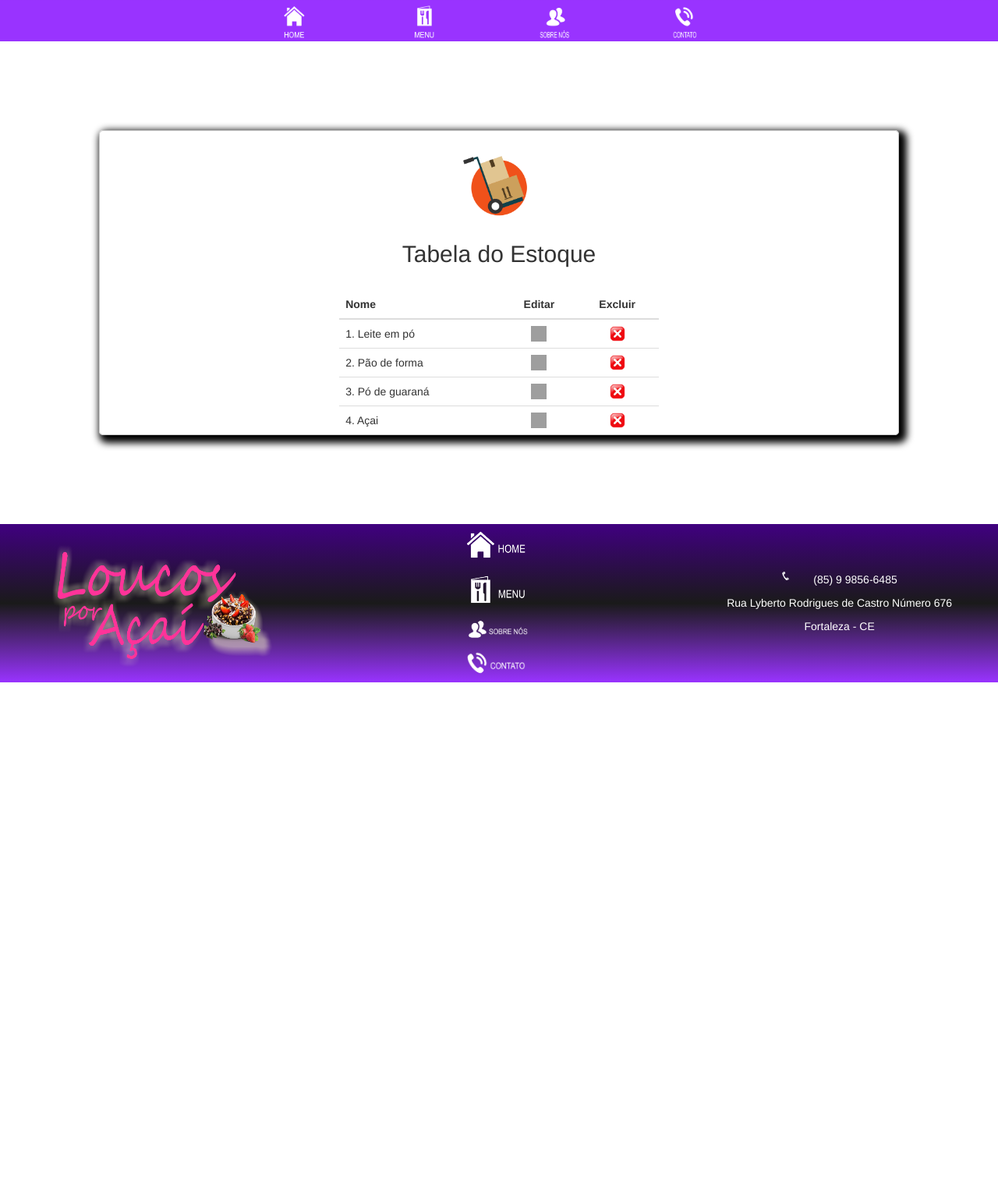
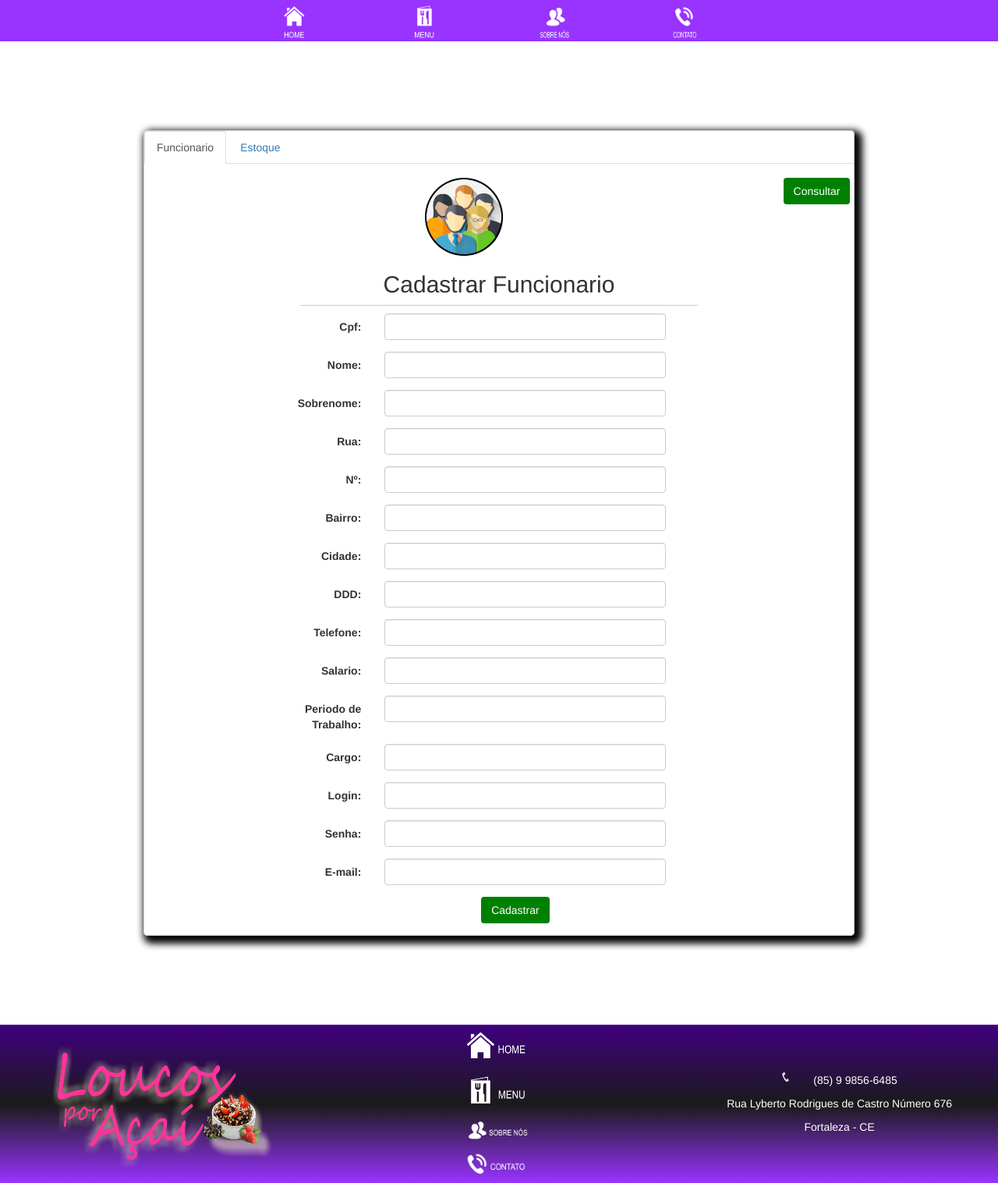
Before and after one commit to LoucosPorAcai/Loucos-por-acai, a Django app: page / in a window 1280 px wide. Shown: the part 223-1740 px from the top of the page at 78% size. Before the commit the page ends 1098 px from the top, so only its background shows below. Run offline with Django 3.2, Linux system fonts and the light colour scheme; some libraries are stand-ins or nearby versions; grey boxes are pictures that could not be loaded.

Commit message:
adicao de alguns regexes + link de algumas paginas + CRUD de estoque e Retrieve de Funcionario

```diff
--- /dev/null
+++ b/modelo/forms.py
@@ -0,0 +1,52 @@
+from django import forms
+from .models import Estoque
+from .models import Funcionario
+from .models import Usuario
+from .models import Telefone
+from .models import Endereco
+from .models import Tipofuncionario
+from .models import Situacao
+
+class EstoqueForm(forms.ModelForm):
+
+    class Meta:
+        model = Estoque
+        fields = ('nome','marca','preco','quant_produtos','minimo','pontos',)
+
+class FuncionarioForm(forms.ModelForm):
+
+    class Meta:
+        model = Funcionario
+        fields = ('salario','periodo_trabalho','usuario','tipo_funcionario','situacao',)
+class UsuarioForm(forms.ModelForm):
+
+    class Meta:
+        model = Usuario
+        fields = ('nome','sobrenome','cpf','login','senha','email','endereco','telefone',)
+
+class TelefoneForm(forms.ModelForm):
+
+    class Meta:
+        model = Telefone
+        fields = ('ddd1','numero1','ddd2','numero2',)
+
+class EnderecoForm(forms.ModelForm):
+
+    class Meta:
+
+        model = Endereco
+        fields = ('rua','numero_casa','complemento','bairro','cep','cidade',)
+
+class TipofuncionarioForm(forms.ModelForm):
+
+    class Meta:
+
+        model = Tipofuncionario
+        fields = ('desc_tipo',)
+
+class SituacaoForm(forms.ModelForm):
+
+    class Meta:
+
+        model = Situacao
+        fields = ('descricao',)
--- a/modelo/templates/view/ConsultarE.html
+++ b/modelo/templates/view/ConsultarE.html
@@ -1,3 +1,4 @@
+
 {% load staticfiles %}
 {% load static %}
 <!DOCTYPE html>
@@ -68,27 +69,14 @@
 					        <th class="centr">Excluir</th>
 					      </tr>
 					    </thead>
-					    <tbody>
-					      <tr >
-					        <td>1. Leite em pó</td>
-					        <td><a href="editeEdicaoG.html"><img class="img-responsive botao centralizar" src="{% static 'imagens/ed.ico'%}"></a></td>
-					        <td><a href=""><img class="img-responsive botao centralizar" src="{% static 'imagens/ex.png'%}"></a></td>
-					      </tr>
-					      <tr>
-					        <td>2. Pão de forma</td>
-					        <td><a href="editeEdicaoG.html"><img class="img-responsive botao centralizar" src="{% static 'imagens/ed.ico'%}"></a></td>
-					        <td><a href=""><img class="img-responsive botao centralizar" src="{% static 'imagens/ex.png'%}"></a></td>
-					      </tr>
-					      <tr>
-					        <td>3. Pó de guaraná</td>
-					        <td><a href="editeEdicaoG.html"><img class="img-responsive botao centralizar" src="{% static 'imagens/ed.ico'%}"></a></td>
-					        <td><a href=""><img class="img-responsive botao centralizar" src="{% static 'imagens/ex.png'%}"></a></td>
-					      </tr>
-					      <tr>
-					        <td>4. Açai</td>
-					        <td><a href="editeEdicaoG.html"><img class="img-responsive botao centralizar" src="{% static 'imagens/ed.ico'%}"></a></td>
-					        <td><a href=""><img class="img-responsive botao centralizar" src="{% static 'imagens/ex.png'%}"></a></td>
-					      </tr>
+							<tbody>
+								{% for estoque in estoques %}
+									<tr>
+										<td>{{ estoque.nome }} {{estoque.marca}}</td>
+										<td><a href="{% url 'edita_estoque' pk=estoque.id %}" href="#ESTOQUE"> <img class="img-responsive botao centralizar" src="{% static 'imagens/ed.ico'%}"></a></td>
+										<td><a href="{% url 'delete_estoque' id=estoque.id %}"><img class="img-responsive botao centralizar" src="{% static 'imagens/ex.png'%}"></a></td>
+									</tr>
+								{% endfor %}
 					    </tbody>
 					  </table>
 				  </div>
--- a/modelo/templates/view/cadG.html
+++ b/modelo/templates/view/cadG.html
@@ -60,59 +60,91 @@
 				  <li class="active"><a data-toggle="tab" href="#home">Funcionario</a></li>
 				  <li><a data-toggle="tab" href="#menu1">Estoque</a></li>
 				</ul>
-
+				{% block content %}
 				<div class="tab-content">
 				  <div id="home" class="tab-pane fade in active">
 				  <a href="consultarF.html"><button type="submit" class="btn meu alinhar">Consultar</button></a>
 				    <img class="img-responsive centralizar tama" src="{% static 'imagens/akivo.png' %}"><h2>Cadastrar Funcionario</h2>
 				<div class="linha2"></div>
-				<form class="form-horizontal mei">
+				<form method="POST" class="form-horizontal mei">
+					{% csrf_token %}
+
 				  <div class="form-group">
 				    <label class="control-label col-sm-2" for="cpf">Cpf:</label>
 				    <div class="col-sm-10">
-				      <input type="cpf" class="form-control tam" id="cpf" placeholder="">
+				      <input type="cpf" class="form-control tam" name ="cpf"id="cpf" placeholder="">
 				    </div>
 				  </div>
 				  <div class="form-group">
 				    <label class="control-label col-sm-2" for="name">Nome:</label>
 				    <div class="col-sm-10">
-				      <input type="name" class="form-control tam" id="nome" placeholder="">
+				      <input type="name" class="form-control tam" name="nome" id="nome" placeholder="">
 				    </div>
 				  </div>
 					<div class="form-group">
-				    <label class="control-label col-sm-2" for="endereco">Endereço:</label>
+				    <label class="control-label col-sm-2" for="name">Sobrenome:</label>
 				    <div class="col-sm-10">
-				      <input type="text" class="form-control tam" id="endereco" placeholder="">
+				      <input type="name" class="form-control tam" name="sobrenome" id="nome" placeholder="">
+				    </div>
+				  </div>
+				  <div class="form-group">
+				    <label class="control-label col-sm-2" for="endereco">Rua:</label>
+				    <div class="col-sm-10">
+				      <input type="text" class="form-control tam" name="rua" id="endereco" placeholder="">
+				    </div>
+				  </div>
+					<div class="form-group">
+				    <label class="control-label col-sm-2" for="endereco">Nº:</label>
+				    <div class="col-sm-10">
+				      <input type="text" class="form-control tam" name="numero" id="endereco" placeholder="">
+				    </div>
+				  </div>
+					<div class="form-group">
+				    <label class="control-label col-sm-2" for="endereco">Bairro:</label>
+				    <div class="col-sm-10">
+				      <input type="text" class="form-control tam" name="bairro" id="endereco" placeholder="">
+				    </div>
+				  </div>
+					<div class="form-group">
+				    <label class="control-label col-sm-2" for="endereco">Cidade:</label>
+				    <div class="col-sm-10">
+				      <input type="text" class="form-control tam" name="cidade" id="endereco" placeholder="">
+				    </div>
+				  </div>
+				  <div class="form-group">
+				    <label class="control-label col-sm-2" for="telefone">DDD:</label>
+				    <div class="col-sm-10">
+				      <input type="text" class="form-control tam" name="ddd"id="telefone" placeholder="">
 				    </div>
 				  </div>
 					 <div class="form-group">
 				    <label class="control-label col-sm-2" for="telefone">Telefone:</label>
 				    <div class="col-sm-10">
-				      <input type="text" class="form-control tam" id="telefone" placeholder="">
+				      <input type="text" class="form-control tam" name="telefone"id="telefone" placeholder="">
 				    </div>
 				  </div>
 				  <div class="form-group">
 				    <label class="control-label col-sm-2" for="salario">Salario:</label>
 				    <div class="col-sm-10">
-				      <input type="text" class="form-control tam" id="salario" placeholder="">
+				      <input type="text" class="form-control tam" name="salario" id="salario" placeholder="">
 				    </div>
 				  </div>
 				  <div class="form-group">
 				    <label class="control-label col-sm-2" for="periodo">Periodo de Trabalho:</label>
 				    <div class="col-sm-10">
-				      <input type="text" class="form-control tam" id="periodo" placeholder="">
+				      <input type="text" class="form-control tam" name="periodo" id="periodo" placeholder="">
 				    </div>
 				  </div>
 				  <div class="form-group">
 				    <label class="control-label col-sm-2" for="cargo">Cargo:</label>
 				    <div class="col-sm-10">
-				      <input type="text" class="form-control tam" id="cargo" placeholder="">
+				      <input type="text" class="form-control tam" name="cargo"id="cargo" placeholder="">
 				    </div>
 				  </div>
 				  <div class="form-group">
 				    <label class="control-label col-sm-2" for="login">Login:</label>
 				    <div class="col-sm-10">
-				      <input type="text" class="form-control tam" id="login" placeholder="">
+				      <input type="text" class="form-control tam" name="login" id="login" placeholder="">
 				    </div>
 				  </div>
 				  <div class="form-group">
@@ -121,6 +153,14 @@
 				      <input type="password" class="form-control tam" id="pwd" placeholder="">
 				    </div>
 				  </div>
+					 <div class="form-group">
+				    <label class="control-label col-sm-2" for="pwd">E-mail:</label>
+				    <div class="col-sm-10">
+				      <input type="password" class="form-control tam" name="E-mail"id="pwd" placeholder="">
+				    </div>
+				  </div>
+
+
 
 				  <div class="form-group">
 				    <div class="col-sm-offset-2 col-sm-10 mei3">
@@ -128,13 +168,18 @@
 				    </div>
 				  </div>
 				</form>
+
 				  </div>
 				  <div id="menu1" class="tab-pane fade">
-				  		<a href="consultarE.html"><button type="submit" class="btn meu alinhar">Consultar</button></a>
+				  		<a href="{% url 'consulta_estoque' %}"><button type="submit" class="btn meu alinhar">Consultar</button></a>
 				      <img class="img-responsive centralizar tama" src="{% static 'imagens/estoque.png' %}"><h2>Cadastrar Estoque</h2>
 				<div class="linha2"></div>
-				<form class="form-horizontal mei">
-				  <div class="form-group">
+
+				<form method="POST" class="form-horizontal mei"> {% csrf_token %}
+
+						{{form.as_p}}
+
+						<!--<div class="form-group">
 							<label class="control-label col-sm-2" for="nome">Nome :</label>
 							<div class="col-sm-10">
 								<input type="text" class="form-control tam" id="nome" placeholder="">
@@ -158,7 +203,25 @@
 								<input type="text" class="form-control tam" id="limite" placeholder="">
 							</div>
 						</div>
-
+						<div class="form-group">
+							<label class="control-label col-sm-2" for="limite">Limite:</label>
+							<div class="col-sm-10">
+								<input type="text" class="form-control tam" id="limite" placeholder="">
+							</div>
+						</div>
+						<div class="form-group">
+							<label class="control-label col-sm-2" for="limite">Limite:</label>
+							<div class="col-sm-10">
+								<input type="text" class="form-control tam" id="limite" placeholder="">
+							</div>
+						</div>
+						<div class="form-group">
+							<label class="control-label col-sm-2" for="limite">Limite:</label>
+							<div class="col-sm-10">
+								<input type="text" class="form-control tam" id="limite" placeholder="">
+							</div>
+						</div>
+					-->
 
 				  <div class="form-group">
 				    <div class="col-sm-offset-2 col-sm-10 mei3">
@@ -166,6 +229,7 @@
 				    </div>
 				  </div>
 				</form>
+				{% endblock %}
 				  </div>
 
 			</div>
--- a/modelo/urls.py
+++ b/modelo/urls.py
@@ -4,6 +4,11 @@ from . import views
 
 urlpatterns = [
 
-    url(r'^$', views.index),
+    url(r'^$', views.new_estoque, name='new_estoque'),
+    url(r'^consulta_estoque/$', views.consulta_estoque, name='consulta_estoque'),
+    url(r'^consulta_estoque/edicao/(?P<pk>[0-9]+)/$', views.edita_estoque, name='edita_estoque'),
+    url(r'^consulta_estoque/deletar/(?P<id>[0-9]+)/$', views.delete_estoque, name='delete_estoque'),
+
+
 
 ]
--- a/modelo/views.py
+++ b/modelo/views.py
@@ -1,5 +1,71 @@
-from django.shortcuts import render
+from django.http import HttpResponseRedirect
+from django.shortcuts import render, get_object_or_404
+from .models import Estoque
+from .models import Funcionario
+from .models import Usuario
+from .models import Endereco
+from .models import Telefone
+from .forms import EstoqueForm
+from .forms import FuncionarioForm
+from django.contrib import messages
 
+def delete_estoque(request,id):
 
-def index(request):
-    return render(request,'view/ConsultarE.html',{})
+    estoque = Estoque.objects.filter(id=id)
+    estoque.delete()
+    messages.add_message(request, messages.INFO, 'Excluido com sucesso')
+    return HttpResponseRedirect("/consulta/")
+
+def consulta_estoque(request):
+    data = {}
+    data['estoques'] = Estoque.objects.all()
+    return render(request,'view/ConsultarE.html',data)
+
+def edita_estoque(request,pk):
+
+    data = {}
+    estoque = get_object_or_404(Estoque, pk=pk)
+
+    if request.method == "POST":
+        form = EstoqueForm(request.POST, instance=estoque)
+
+        if form.is_valid():
+            form.save()
+    else:
+        form = EstoqueForm(instance=estoque)
+
+    data['form'] = form
+
+    return render(request, 'view/editeEdicaoG.html', data)
+
+def consulta_func(request):
+
+    data = {}
+    data['funcionarios'] = Funcionario.objects.all()
+    data['usuarios'] = Usuario.objects.all()
+    return render(request, 'view/ConsultarF.html', data)
+
+def new_func(request,id):
+    data = {}
+
+    if request.method == "POST":
+        data['cpf'] = request.POST.get('cpf')
+    else:
+        form = FuncionarioForm()
+    data['form'] = form
+    return render(request, 'view/cadG.html', data)
+
+def new_estoque(request):
+    data = {}
+
+    if request.method == "POST":
+        form = EstoqueForm(request.POST)
+
+        if form.is_valid():
+            form.save()
+    else:
+        form = EstoqueForm()
+
+    data['form'] = form
+
+    return render(request, 'view/cadG.html', data)
```
Also changed, not shown: modelo/models.py (+26 -26 lines), modelo/templates/view/ConsultarF.html (+12 -20 lines), modelo/templates/view/editeEdicaoG.html (+17 -11 lines), db.sqlite3, modelo/migrations/0004_auto_20170510_2342.py (added), modelo/migrations/0005_auto_20170511_1340.py (added), modelo/migrations/0006_auto_20170511_1417.py (added), 7 other files. Lines whose indentation alone changed are shown as unchanged.
